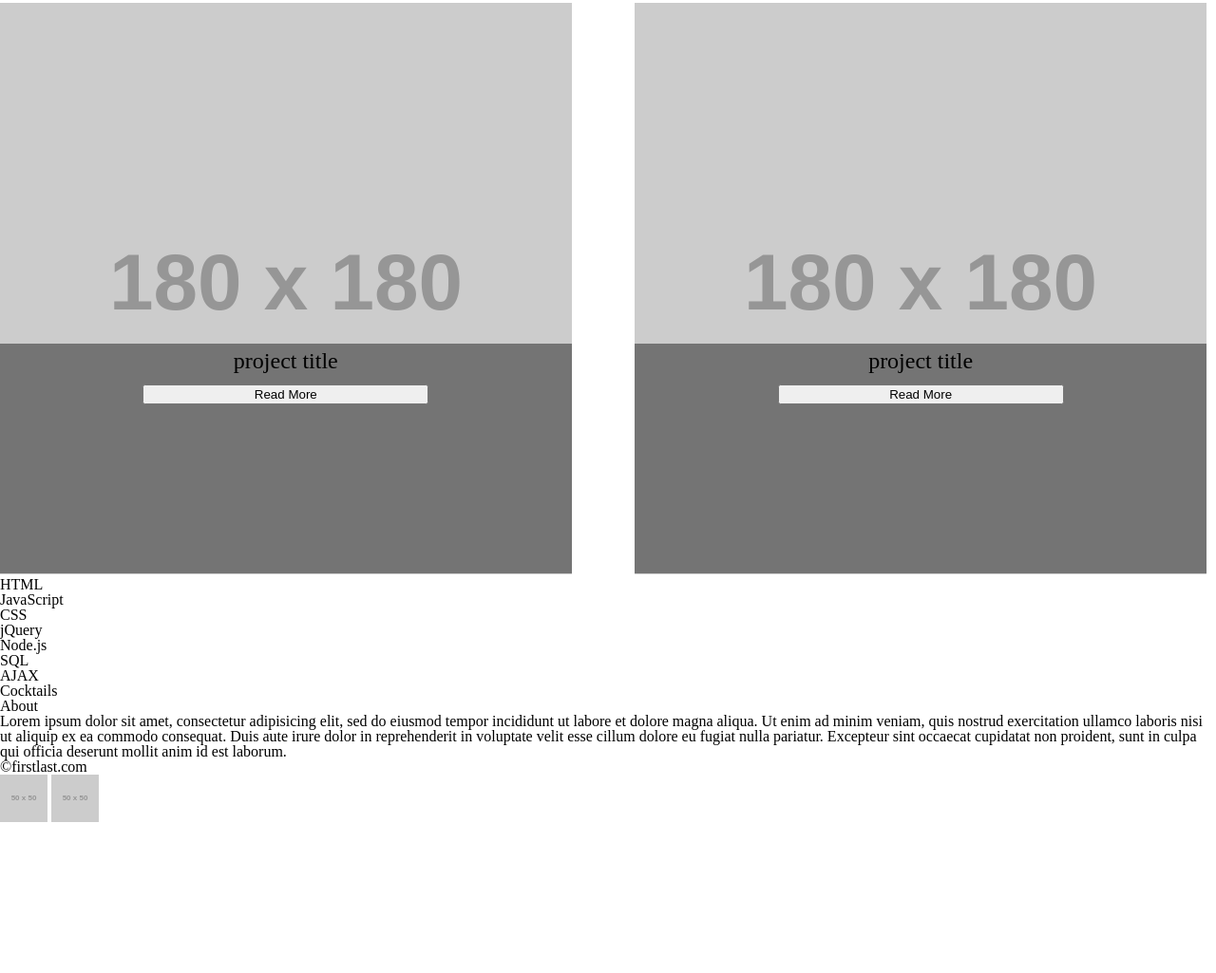
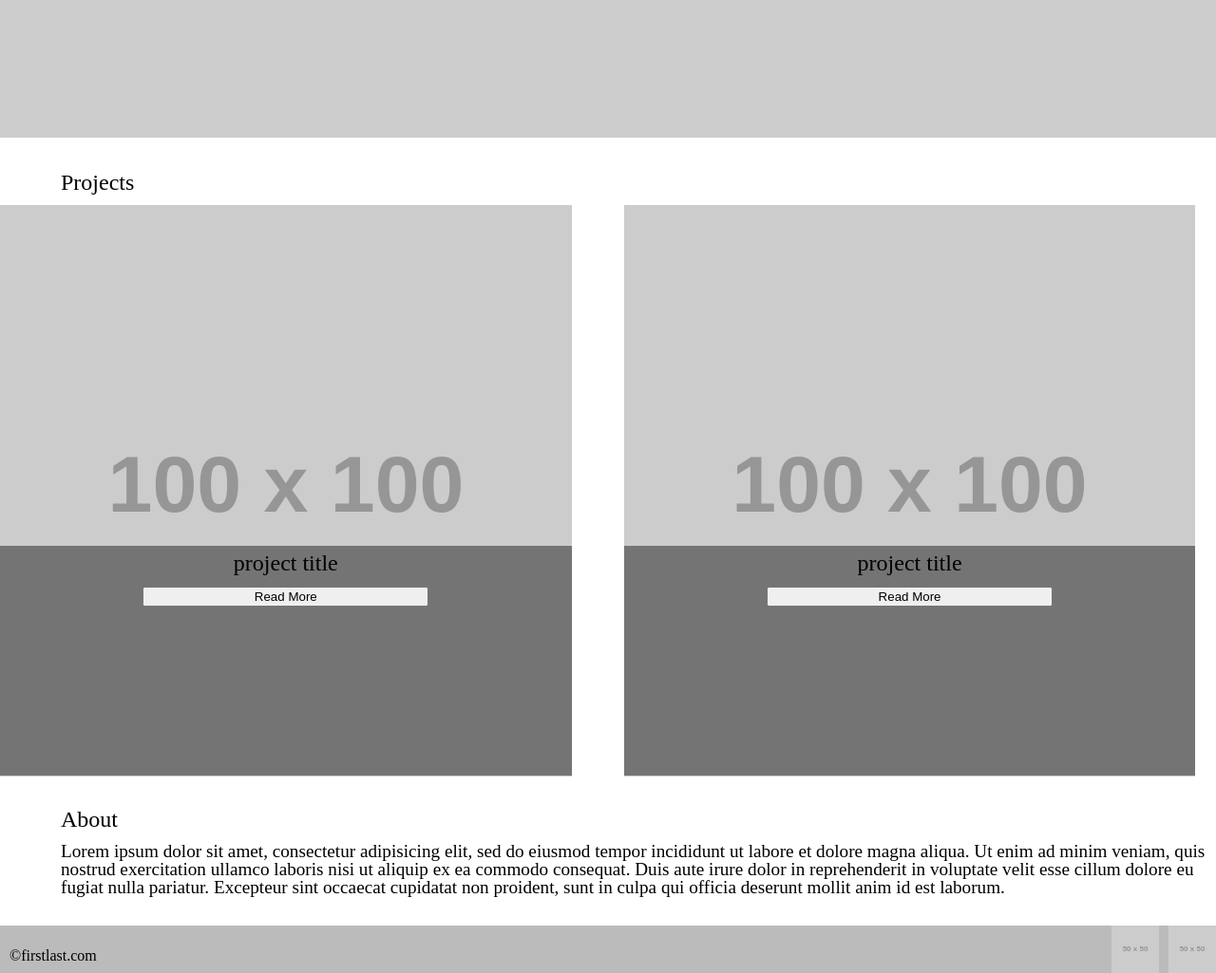
Before and after one commit to andyfiveeleven/portfolio-page, a plain HTML site: page index.html in a window 1280 px wide. Shown: the part 786-1811 px from the top of the page at 95% size. Before the commit the page ends 1655 px from the top, so only its background shows below. Drawn offline with Linux system fonts and the light colour scheme; placeholder pictures from the web are drawn by us.

Commit message:
style of the about and footer

```diff
--- a/base.css
+++ b/base.css
@@ -70,8 +70,8 @@ main {
 
 .hero-label {
   position: absolute;
-  top: 1em;
-  left: 1em;
+  top: 2em;
+  left: 1.5em;
   width: 40%;
   border-radius: .25em;
   padding: .75em;
@@ -94,7 +94,7 @@ main {
 
 .projects h2 {
   font-size: 1.5em;
-  margin-left: 1em;
+  margin-left: 5%;
   margin-bottom: .5em;
 }
 
@@ -105,7 +105,7 @@ main {
 }
 
 .projects ul li:nth-child(1){
-  margin-right: 4.9%;
+  margin-right: 4%;
 }
 
 .projects ul li:nth-child(3){
@@ -135,3 +135,42 @@ main {
   margin-top: 1em;
   margin-left: 25%;
 }
+
+.main-skills{
+  width: 100%;
+  display: none;
+}
+
+.main-about {
+  width: 100%;
+  margin-top: 30px;
+}
+
+.main-about h2 {
+  font-size: 1.5em;
+  margin-left: 5%;
+  margin-bottom: .5em;
+}
+
+.main-about p {
+  margin-left: 5%;
+  font-size: 1.2em;
+}
+
+footer{
+  width: 100%;
+  height: 50px;
+  background: #bbb;
+  margin-top: 30px;
+}
+
+footer p {
+  float: left;
+  font-size: 16px;
+  margin: 24px 0px 10px 10px;
+}
+
+footer img {
+  float: right;
+  margin-left: 10px;
+}
--- a/index.html
+++ b/index.html
@@ -27,7 +27,7 @@
       <section class="hero-slider">
         <!-- replicate for future images -->
         <div class="starter-hero">
-          <img src="http://placehold.it/400x200">
+          <img src="http://placehold.it/300x200">
           <div class="hero-label">
             <h3>img hero lable 1</h3>
             <p>Lorem ipsum dolor sit amet, consectetur adipisicing elit, sed do eiusmod tempor incididunt ut labore et dolore magna aliqua.</p>
@@ -40,7 +40,7 @@
         <h2>Projects</h2>
         <ul>
           <li>
-            <img src="http://placehold.it/180x180">
+            <img src="http://placehold.it/100x100">
             <div class="project-banner">
               <h3>project title</h3>
               <button type="button" name="button">Read More</button>
@@ -48,7 +48,7 @@
           </li>
 
           <li>
-            <img src="http://placehold.it/180x180">
+            <img src="http://placehold.it/100x100">
             <div class="project-banner">
               <h3>project title</h3>
               <button type="button" name="button">Read More</button>
@@ -56,7 +56,7 @@
           </li>
 
           <li>
-            <img src="http://placehold.it/180x180">
+            <img src="http://placehold.it/100x100">
             <div class="project-banner">
               <h3>project title</h3>
               <button type="button" name="button">Read More</button>
@@ -66,6 +66,7 @@
       </section>
 
       <section class="main-skills">
+        <h3>Skills</h3>
         <ul>
           <li>HTML</li>
           <li>JavaScript</li>
```
